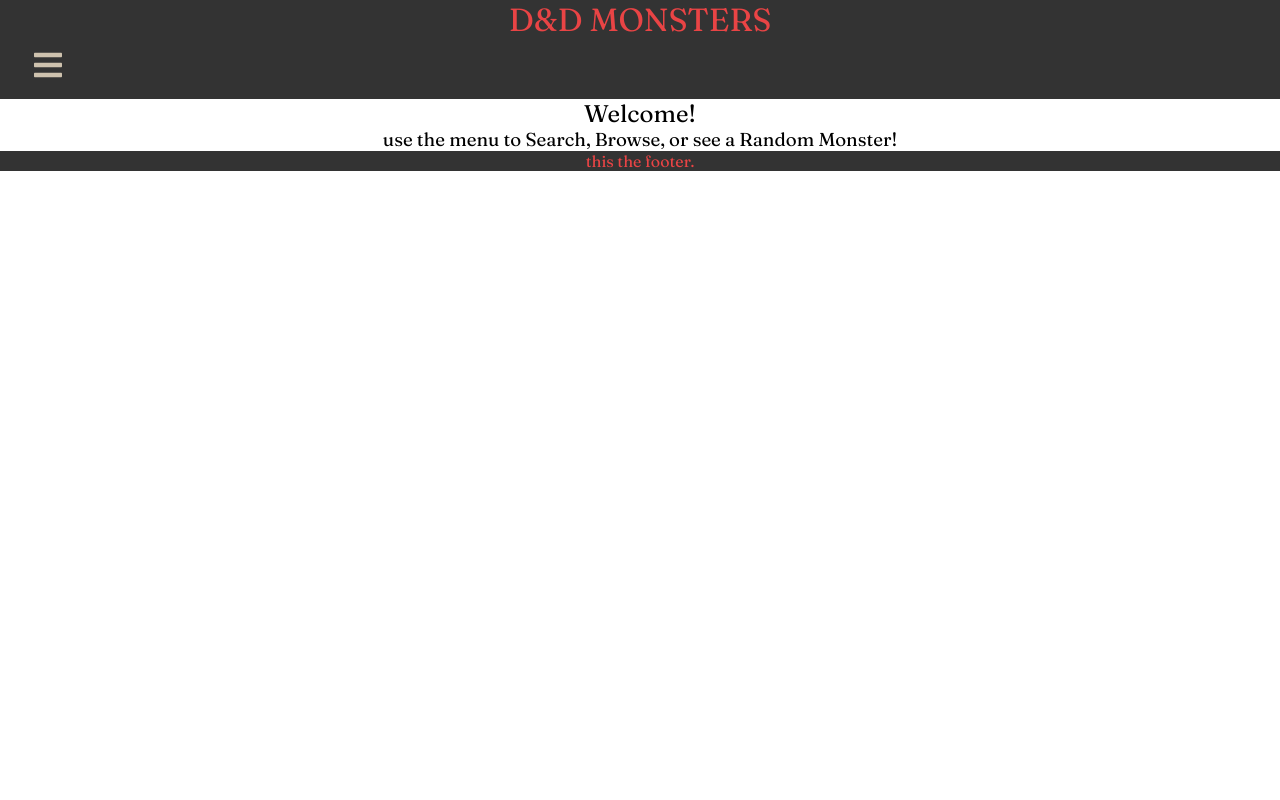
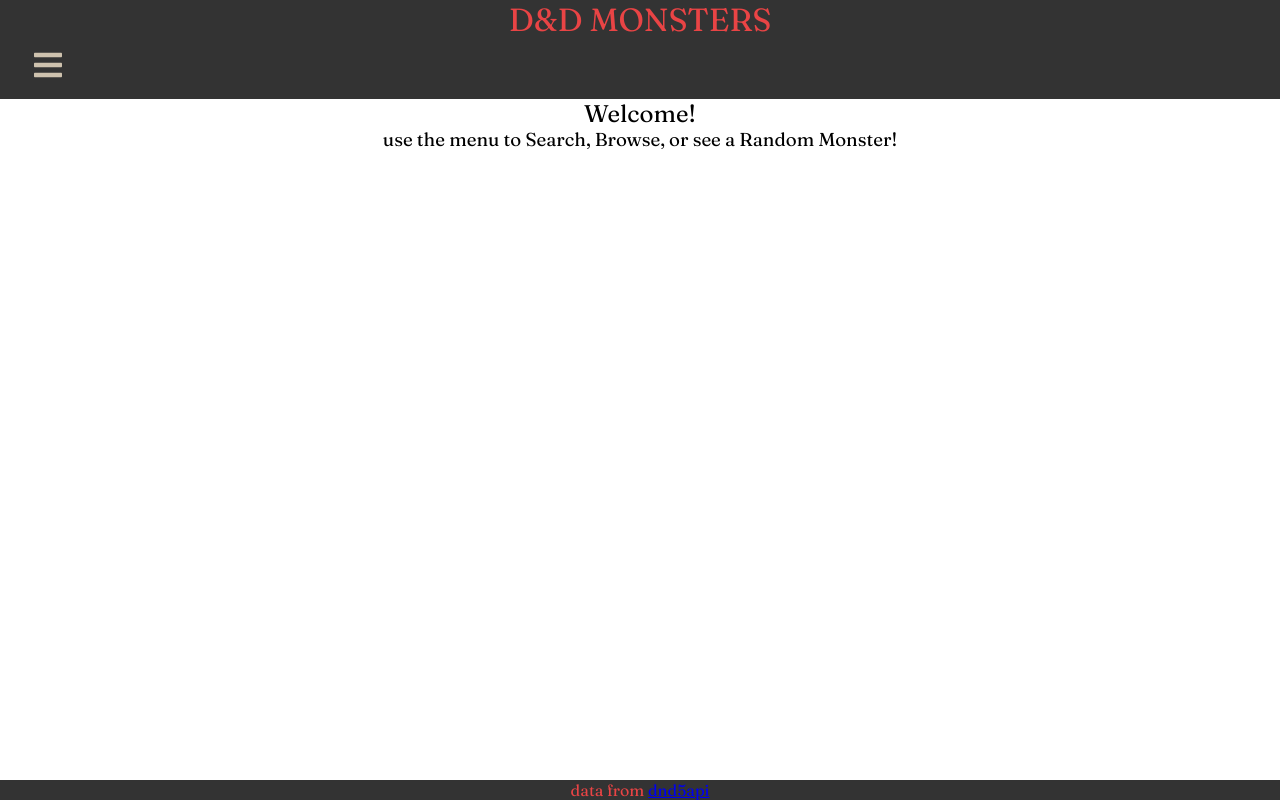
Before and after one commit to jephrae/dnd-monsters, a React (Create React App) app in the folder dnd-monsters/: page /Home in a window 1280 px wide. Built offline with nearby package versions, Linux system fonts and the light colour scheme.

Commit message:
some styling

```diff
--- a/dnd-monsters/src/App.css
+++ b/dnd-monsters/src/App.css
@@ -15,10 +15,27 @@
   background-color: #333333;
   color: #e94445;
 }
-
+a.header {
+  color: inherit;
+  text-decoration: none;
+}
 .footer {
   background-color: #333333;
   color: #e94445;
   bottom: 0;
-  position: relative;
+  position: fixed;
+  width: 100%;
 }
+a.footer {
+  color: inherit;
+  text-decoration: inherit;
+}
+
+.home {
+  height: 600px;
+}
+
+.monster-list {
+  text-decoration: none;
+  color: #e94445;
+}
--- a/dnd-monsters/src/Components/Footer.jsx
+++ b/dnd-monsters/src/Components/Footer.jsx
@@ -1,9 +1,12 @@
-import React from 'react'
+import React from "react";
+import "../App.css";
 
 export default function Footer() {
-    return (
-        <div>
-            <p>this the footer.</p>
-        </div>
-    )
+  return (
+    <div>
+      <p>
+        data from <a href="https://www.dnd5eapi.co/"> dnd5api </a>
+      </p>
+    </div>
+  );
 }
--- a/dnd-monsters/src/Components/Monsters.jsx
+++ b/dnd-monsters/src/Components/Monsters.jsx
@@ -25,7 +25,8 @@
   }
   return (
     <>
-      <h3>monsters</h3>
+      <h2>monsters</h2>
+      <br />
       <ul className="monster-list">
         {monsterData.map((monsters, index) => {
           // const { name, index } = monster;
```
Also changed, not shown: dnd-monsters/src/Components/Header.jsx (+7 -7 lines), 1 other file (tests, documents, lock files or other folders).
